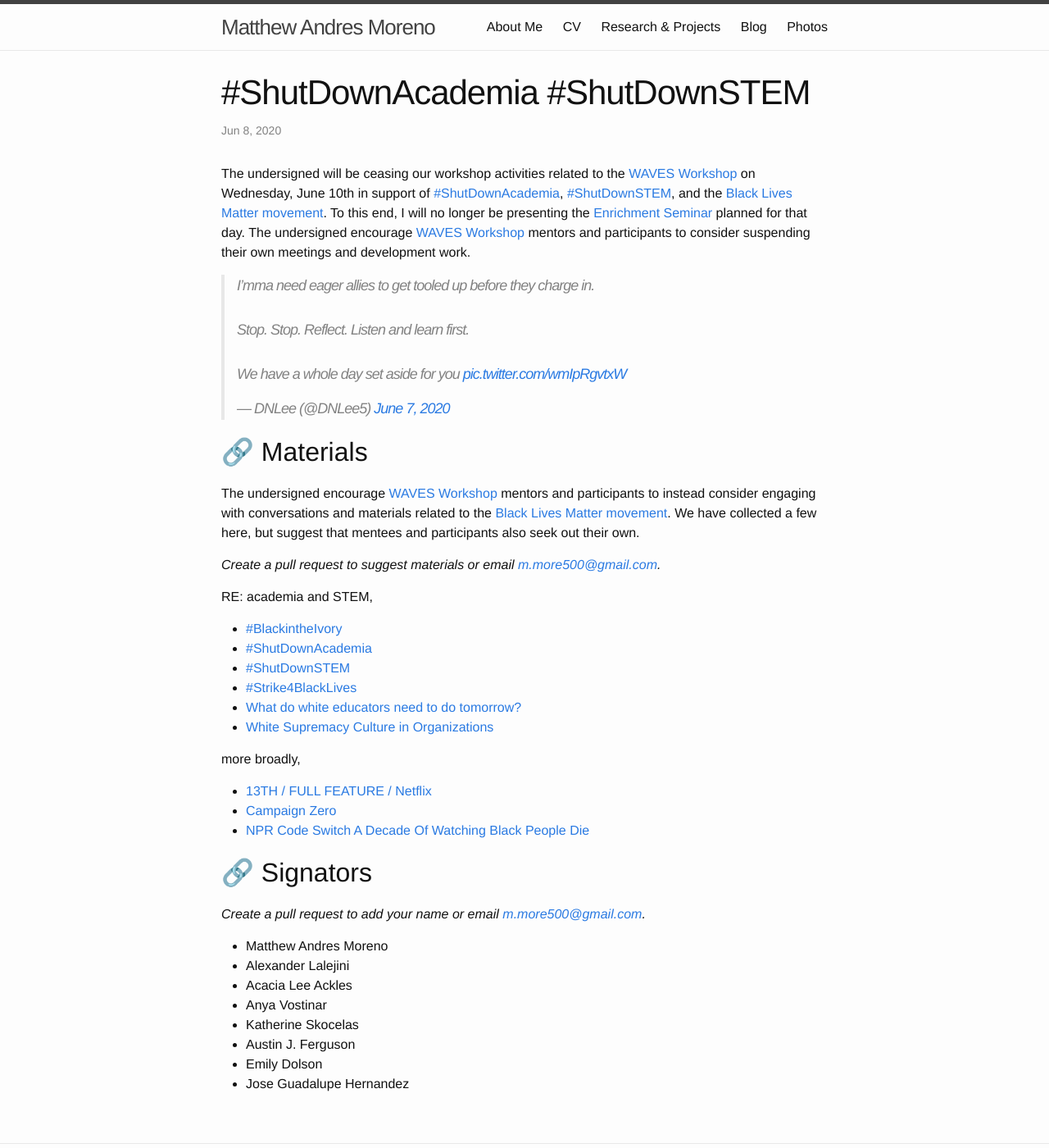
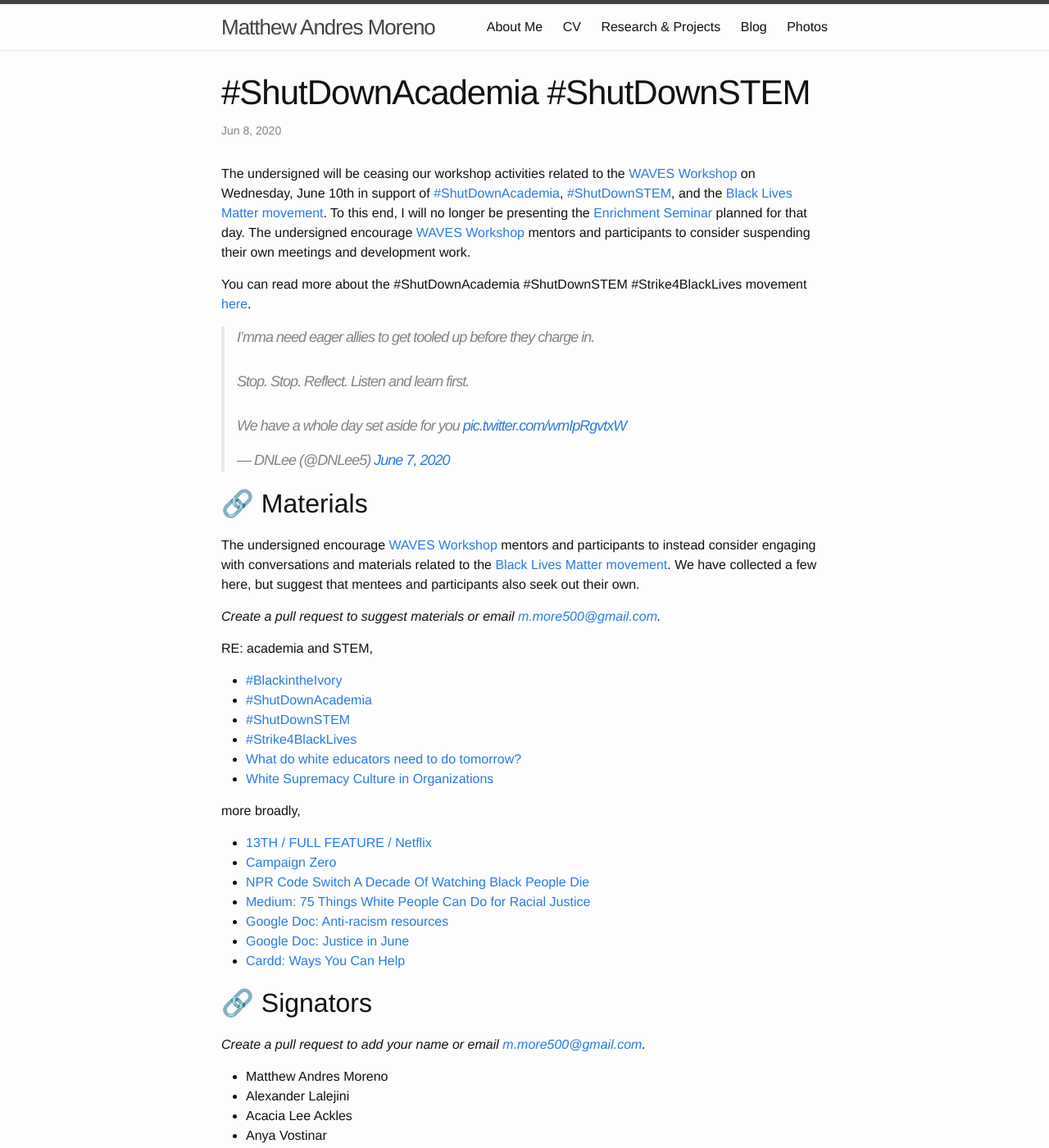
Before and after one commit to mmore500/mmore500.github.io, a Jekyll site: the page built from blog_personal/_posts/2020-06-08-shutdown-stem.md, in a window 1280 px wide and 1400 px high. Shown: the whole window at 82% size. Built offline with Jekyll 4.4.1, drawn with Linux system fonts in a browser that asks for light colours; comment, search, counter and statistics services are not loaded; some of the changed text lies outside the part shown.

Commit message:
Incorporate materials from @Oliver-BE
Also, add him as a signator. Thank you!

```diff
--- a/blog_personal/_posts/2020-06-08-shutdown-stem.md
+++ b/blog_personal/_posts/2020-06-08-shutdown-stem.md
@@ -8,6 +8,8 @@ no_toc: true
 The undersigned will be ceasing our workshop activities related to the [WAVES Workshop](https://github.com/mmore500/waves) on Wednesday, June 10th in support of [#ShutDownAcademia](https://twitter.com/hashtag/ShutDownAcademia), [#ShutDownSTEM](https://twitter.com/hashtag/ShutDownSTEM), and the [Black Lives Matter movement](https://blacklivesmatter.com/).
 To this end, I will no longer be presenting the [Enrichment Seminar](https://mmore500.com/waves/discussion/week2.html) planned for that day.
 The undersigned encourage [WAVES Workshop](https://github.com/mmore500/waves) mentors and participants to consider suspending their own meetings and development work.
+
+You can read more about the #ShutDownAcademia #ShutDownSTEM #Strike4BlackLives movement [here](https://www.shutdownstem.com/).
 
 <blockquote class="twitter-tweet"><p lang="en" dir="ltr">I’mma need eager allies to get tooled up before they charge in.<br><br>Stop. Stop. Reflect. Listen and learn first. <br><br>We have a whole day set aside for you <a href="https://t.co/wmIpRgvtxW">pic.twitter.com/wmIpRgvtxW</a></p>&mdash; DNLee (@DNLee5) <a href="https://twitter.com/DNLee5/status/1269465652802326528?ref_src=twsrc%5Etfw">June 7, 2020</a></blockquote> <script async src="https://platform.twitter.com/widgets.js" charset="utf-8"></script>
 
@@ -30,6 +32,10 @@ more broadly,
 * [13TH / FULL FEATURE / Netflix](https://www.youtube.com/watch?v=krfcq5pF8u8)
 * [Campaign Zero](https://www.joincampaignzero.org/)
 * [NPR Code Switch A Decade Of Watching Black People Die](https://www.npr.org/2020/05/29/865261916/a-decade-of-watching-black-people-die)
+* [Medium: 75 Things White People Can Do for Racial Justice](https://medium.com/equality-includes-you/what-white-people-can-do-for-racial-justice-f2d18b0e0234)
+* [Google Doc: Anti-racism resources](https://bit.ly/ANTIRACISMRESOURCES)
+* [Google Doc: Justice in June](https://bit.ly/junejustice)
+* [Cardd: Ways You Can Help](https://blacklivesmatters.carrd.co/)
 
 ## Signators
 
```
Also changed, not shown: other parts of blog_personal/_posts/2020-06-08-shutdown-stem.md (+1 -0 lines).
